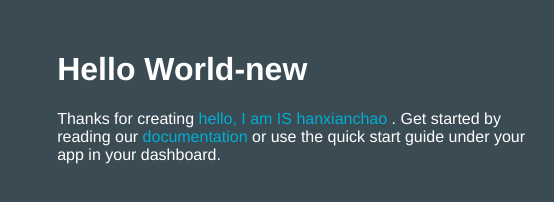
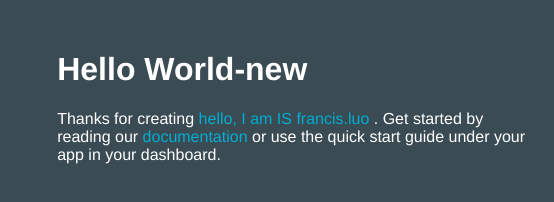
Before and after one commit to francislxw/k8s-cicd-scripts, a plain HTML site: page static/index.html in a window 1280 px wide. Shown: the part 102-304 px from the top of the page, 485-1039 px from the left. Drawn offline with Linux system fonts and the light colour scheme.

Commit message:
Update index.html

```diff
--- a/static/index.html
+++ b/static/index.html
@@ -13,7 +13,7 @@
 			</td>
 			<td>
 				<h1 id = "message">Hello World-new</h1>
-				<p class='description'></p> Thanks for creating <span class="blue">hello, I am IS hanxianchao </span>. Get started by reading our <a
+				<p class='description'></p> Thanks for creating <span class="blue">hello, I am IS francis.luo </span>. Get started by reading our <a
 				href="https://www.ng.bluemix.net/docs/#starters/go/index.html#go">documentation</a>
 				or use the quick start guide under your app in your dashboard.
 			</td>
```
